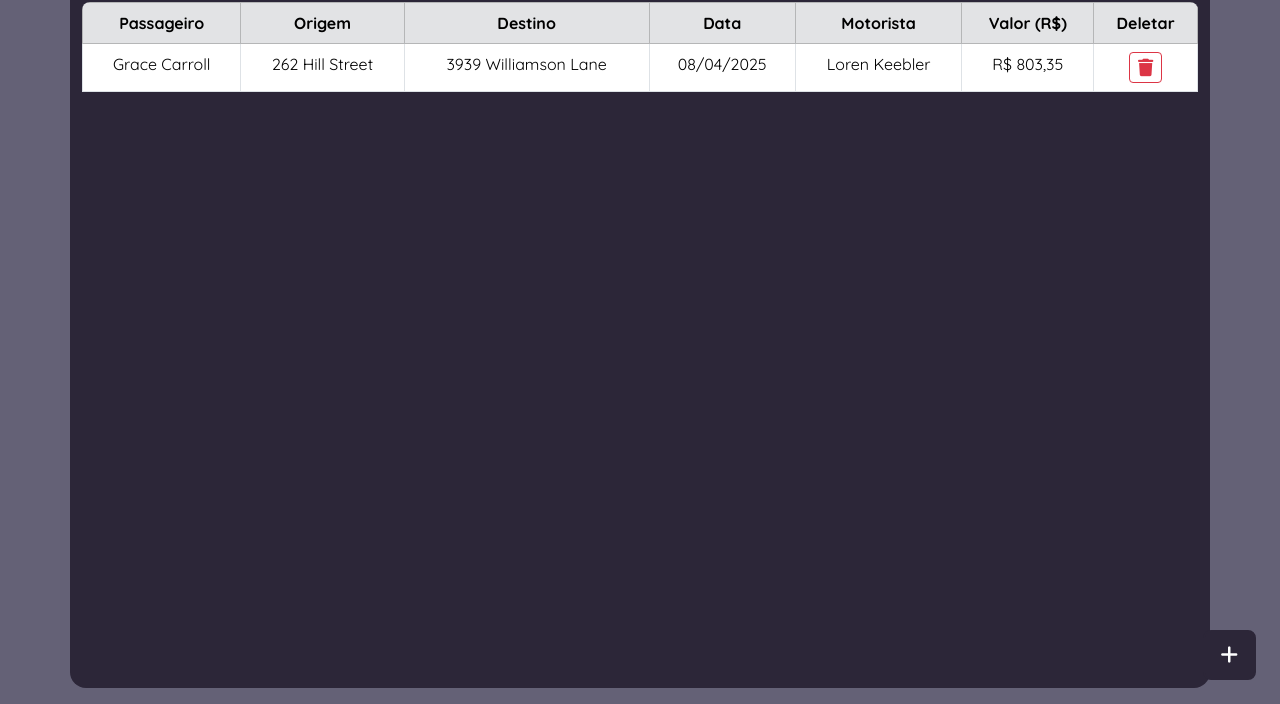
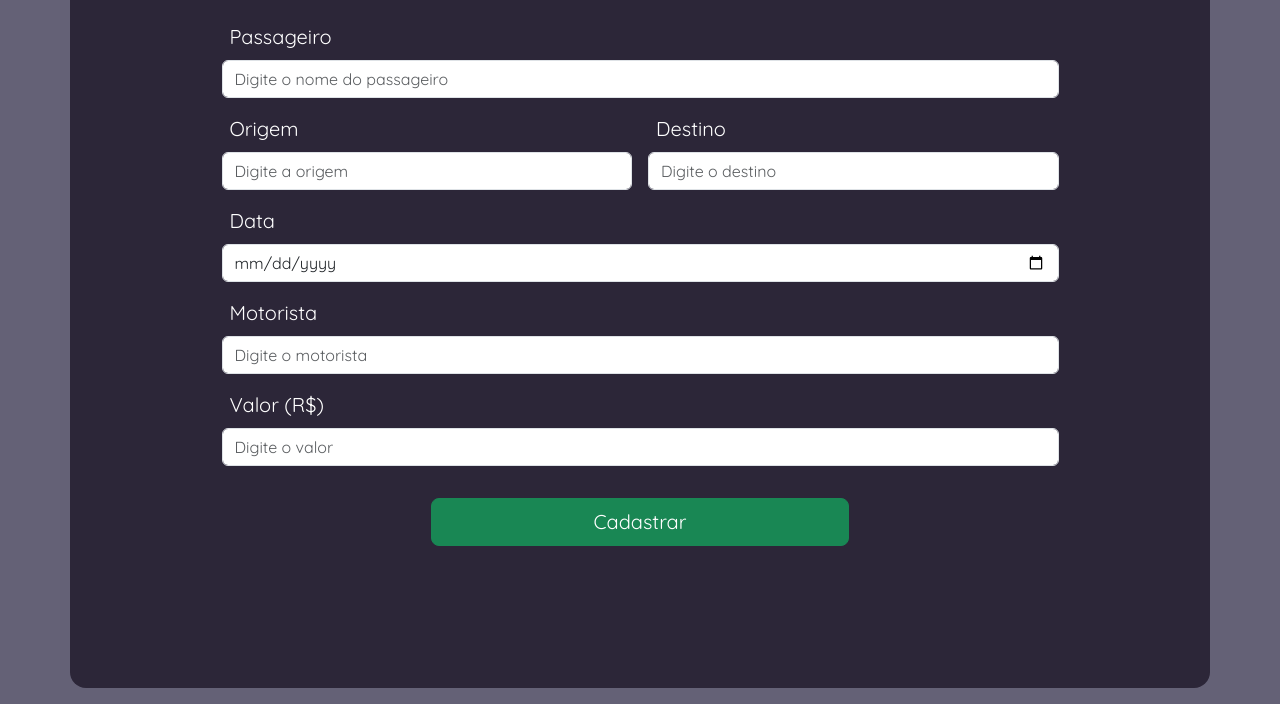
Before and after one commit to SirvalFilho/mvc-app-viagens, a plain HTML site: page index.html in a window 1280 px wide. Shown: the part 96-800 px from the top of the page. Drawn offline with nearby package versions, Linux system fonts and the light colour scheme.

Commit message:
feat:create input screen

```diff
--- a/index.html
+++ b/index.html
@@ -4,7 +4,7 @@
 <head>
     <meta charset="UTF-8">
     <meta name="viewport" content="width=device-width, initial-scale=1.0">
-    <title>MVC-TRAVEL-APP</title>
+    <title>EasyTrip - Gestão de Viagens</title>
     <link href="https://cdn.jsdelivr.net/npm/bootstrap@5.3.3/dist/css/bootstrap.min.css" rel="stylesheet">
     <link rel="stylesheet" href="https://cdnjs.cloudflare.com/ajax/libs/font-awesome/6.5.0/css/all.min.css">
 
@@ -12,11 +12,11 @@
     <link rel="preconnect" href="https://fonts.googleapis.com">
     <link rel="preconnect" href="https://fonts.gstatic.com" crossorigin>
     <link href="https://fonts.googleapis.com/css2?family=Quicksand:wght@300..700&display=swap" rel="stylesheet">
+    <link rel="shortcut icon" href="./public/earth.png" type="image/x-icon">
 </head>
 
 <body class="bg-soft-purple-100">
-    <div id="table">
-        <div id="show-tabela" class="container min-vh-95 bg-soft-purple-200 rounded-4">
+    <div id="show-tabela" class="container min-vh-95 bg-soft-purple-200 rounded-4 position-relative d-none">
         <h2 class="mb-3 ms-3 mt-4 text-white">Viagens</h2>
         <div class="table-responsive rounded-3">
             <table class="table table-bordered">
@@ -46,14 +46,67 @@
                         </td>
                     </tr>
                 </tbody>
+            </table>
         </div>
-        </div>
-        <button class="btn btn-outline-success btn-add-trip btn-lg position-fixed bottom-0 end-0 m-4" id="add-trip-btn">
+        <button class="btn btn-outline-success btn-add-trip btn-lg position-absolute top-0 end-0 m-2" id="add-btn">
             <i class="fa-solid fa-plus"></i>
         </button>
     </div>
+    <div id="add-trip"
+        class="container min-vh-95 bg-soft-purple-200 rounded-4 mt-4 start-50 translate-middle-x position-absolute ">
+        <button class="btn btn-outline-success btn-add-trip btn-lg position-absolute top-0 m-3" id="back-btn">
+            <i class="fa-solid fa-arrow-left"></i>
+        </button>
+        <h2 class="text-white text-center mt-4 mb-4 ">Cadastrar Nova Viagem</h2>
+        <form class=" d-flex gap-2 flex-column mx-auto w-75">
+            <div>
+                <label for="passenger" class="text-white fs-5 m-2">Passageiro</label>
+                <input type="text" class="form-control " id="passenger" placeholder="Digite o nome do passageiro">
+            </div>
+            <div class="d-flex gap-3 flex-collum w-100">
+                <div class="form-group w-100">
+                    <label for="origin" class="text-white fs-5 m-2">Origem</label>
+                    <input type="text" class="form-control" id="origin" placeholder="Digite a origem">
+                </div>
+                <div class="form-group w-100">
+                    <label for="destination" class="text-white fs-5 m-2 ">Destino</label>
+                    <input type="text" class="form-control" id="destination" placeholder="Digite o destino">
+                </div>
+            </div>
+            <div>
+                <label for="date" class="text-white fs-5 m-2">Data</label>
+                <input type="date" class="form-control" id="date">
+            </div>
+            <div>
+                <label for="driver" class="text-white fs-5 m-2">Motorista</label>
+                <input type="text" class="form-control" id="driver" placeholder="Digite o motorista">
+            </div>
+            <div>
+                <label for="value" class="text-white fs-5 m-2">Valor (R$)</label>
+                <input type="text" class="form-control" id="value" placeholder="Digite o valor">
+            </div>
+            <div class="d-flex justify-content-center mt-4">
+                <input type="submit" value="Cadastrar" class="btn btn-success btn-lg w-50">
+            </div>
+        </form>
+    </div>
+    <script>
+        const addTripBtn = document.getElementById('add-btn');
+        const backBtn = document.getElementById('back-btn');
+        const showTabela = document.getElementById('show-tabela');
+        const addTrip = document.getElementById('add-trip');
 
 
+        addTripBtn.addEventListener('click', () => {
+            showTabela.classList.add('d-none');
+            addTrip.classList.remove('d-none');
+        });
+
+        backBtn.addEventListener('click', () => {
+            showTabela.classList.remove('d-none');
+            addTrip.classList.add('d-none');
+        });
+    </script>
     <script src="https://cdn.jsdelivr.net/npm/bootstrap@5.3.3/dist/js/bootstrap.bundle.min.js"></script>
 </body>
 
--- a/styles.css
+++ b/styles.css
@@ -16,7 +16,9 @@ html,body{
 .min-vh-95 {
     min-height: 95vh;
   }
-
+.min-vh-90{
+    min-height: 90vh;
+}
   .btn-no-hover:hover{
     background-color: rgba(220, 53, 69, 0.7);
     border-color: rgba(220, 53, 69);
@@ -29,3 +31,7 @@ html,body{
 #show-tabela > h2{
     padding-top: 20px;
   }
+
+  .form-control:focus {
+    box-shadow: 0 0 0 0.25rem rgb(100, 97,118);
+}
```
Also changed, not shown: public/earth.png (added). Lines whose indentation alone changed are shown as unchanged.
